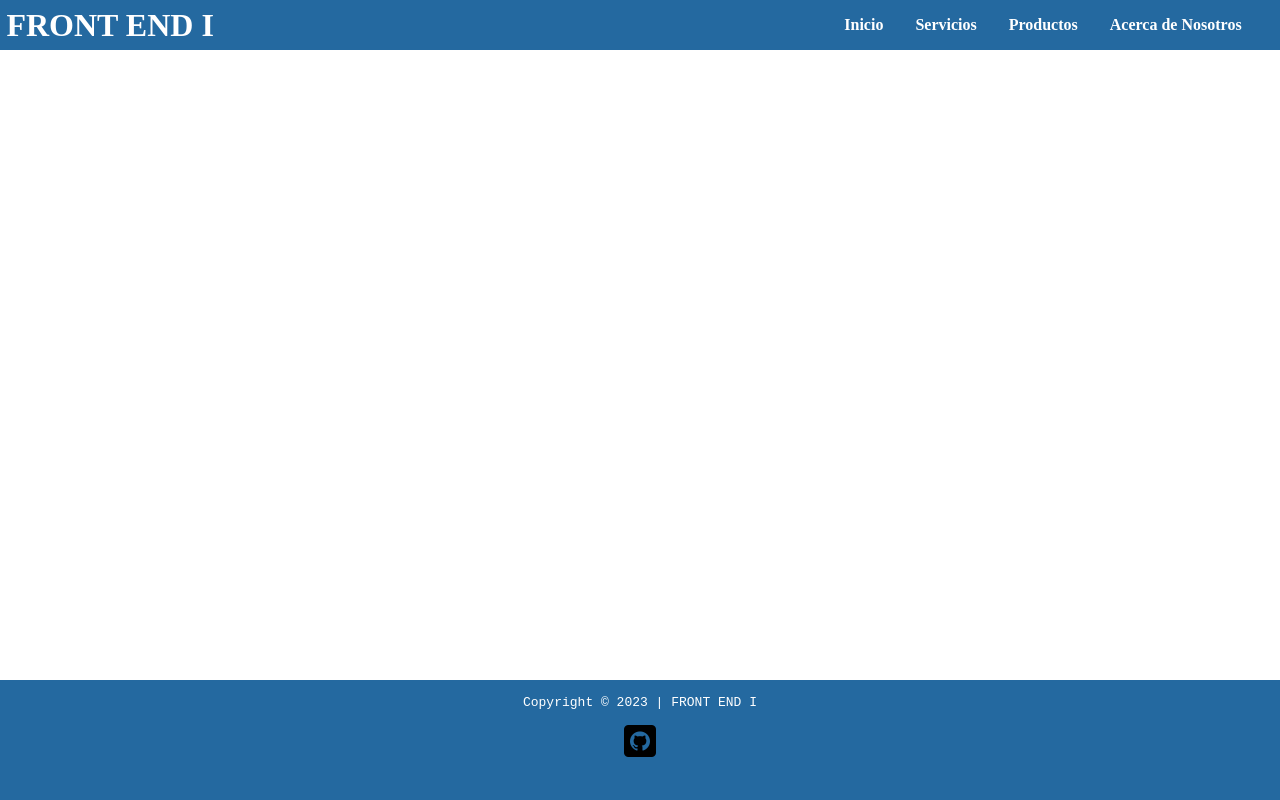
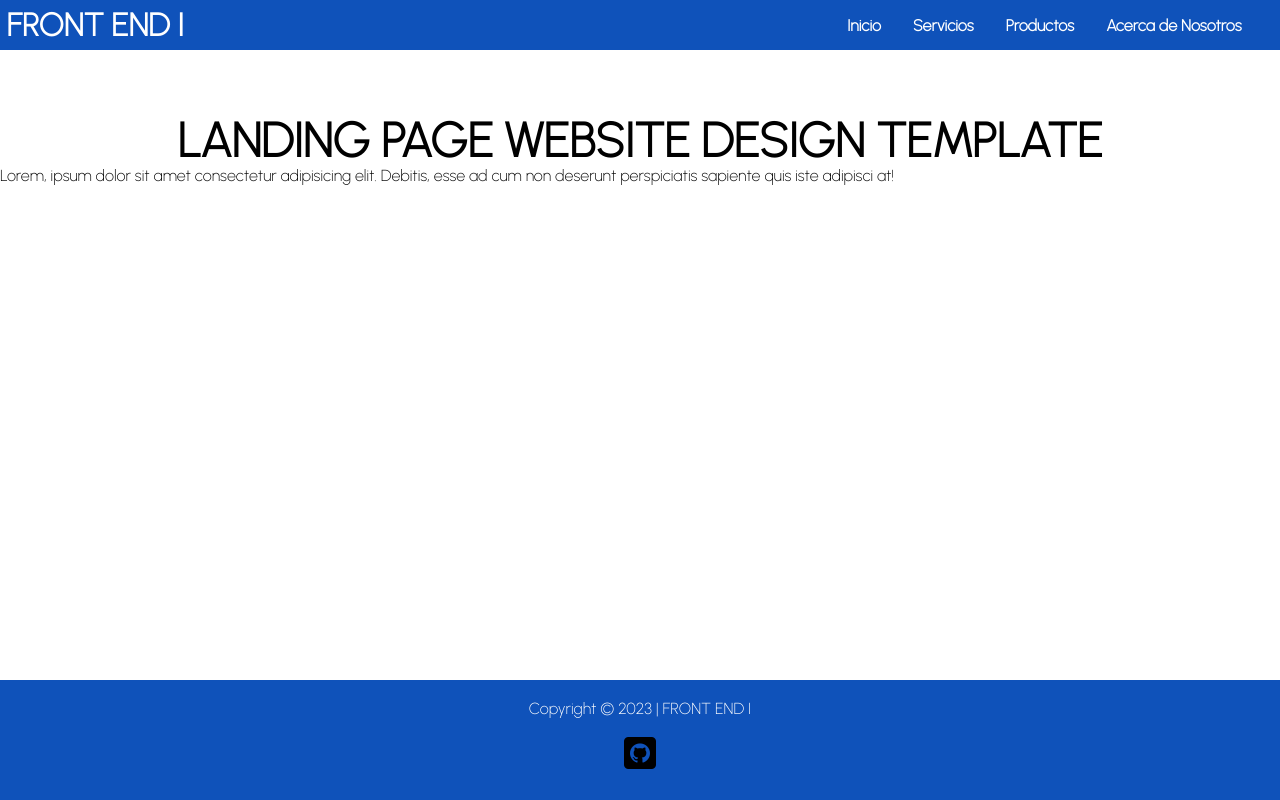
Before and after one commit to Ricardoandreslh/recuperative-one, a website built with webpack: page index.html in a window 1280 px wide. Built offline with nearby package versions, Linux system fonts and the light colour scheme.

Commit message:
Estilos, font y Secciones

```diff
--- a/index.html
+++ b/index.html
@@ -30,6 +30,13 @@
           <span></span>
         </button>
       </header>
+      <main class="main-container">
+        <div class="section-content">
+          <h1>LANDING PAGE WEBSITE DESIGN TEMPLATE</h1>
+          <p>Lorem, ipsum dolor sit amet consectetur adipisicing elit. Debitis, esse ad cum non deserunt perspiciatis sapiente quis iste adipisci at!</p>
+
+        </div>
+      </main>
 
 
 
--- a/src/style.css
+++ b/src/style.css
@@ -1,23 +1,32 @@
+@import url('https://fonts.googleapis.com/css2?family=Urbanist:wght@200&display=swap');
+
 
 *{
   margin: 0;
   padding: 0;
-
+  font-family: Urbanist, cursive;
+  --azul: #0F52BA;
+  --blanco: #faf0e6;
 }
 
-header{
-  background-color: #2469A0;
-}
 
 .main-header{
   height: 50px;
   display: flex;
   justify-content: space-between;
   align-items: center;
-
   padding: 0 0.4rem;
+  background-color: var(--azul);
 }
 
+h1{
+  padding-top: 64px;
+  font-size: 48px;
+  line-height: 1.08349;
+  display: flex;
+  justify-content: center;
+  font-weight: 700;
+}
 .main-logo{
   color: white;
   font-size:32px;
@@ -41,7 +50,7 @@ header{
 }
 
 .nav-links{
-  background-color:#10bce3;
+  background-color: var(--azul);
   display: flex;
   flex-direction: column;
   width: 70%;
@@ -52,7 +61,6 @@ header{
 
 .link-item{
   margin-top: 2rem;
-  color: wh;
   text-decoration: none;
   font-weight: bold;
   position: relative;
@@ -135,6 +143,7 @@ header{
     margin-left: 0;
     flex-basis: 70%;
     height: 100%;
+    background-color: var(--azul);
   }
 
   .nav-links{
@@ -143,7 +152,6 @@ header{
     flex-wrap: wrap;
     align-items: center;
     justify-content: flex-end;
-    background: #2469A0;
   }
 
   .link-item{
@@ -160,7 +168,7 @@ header{
 
 footer {
   text-align: center;
-  background-color:  #2469A0;
+  background-color:  var(--azul);
   position: absolute;
   bottom: 0;
   width: 100%;
```
Also changed, not shown: dist/main.css.
